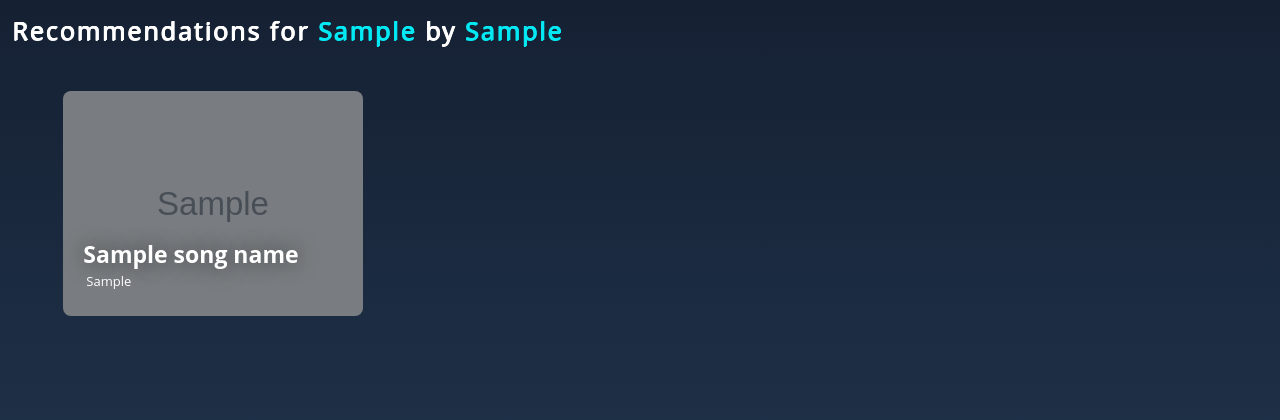
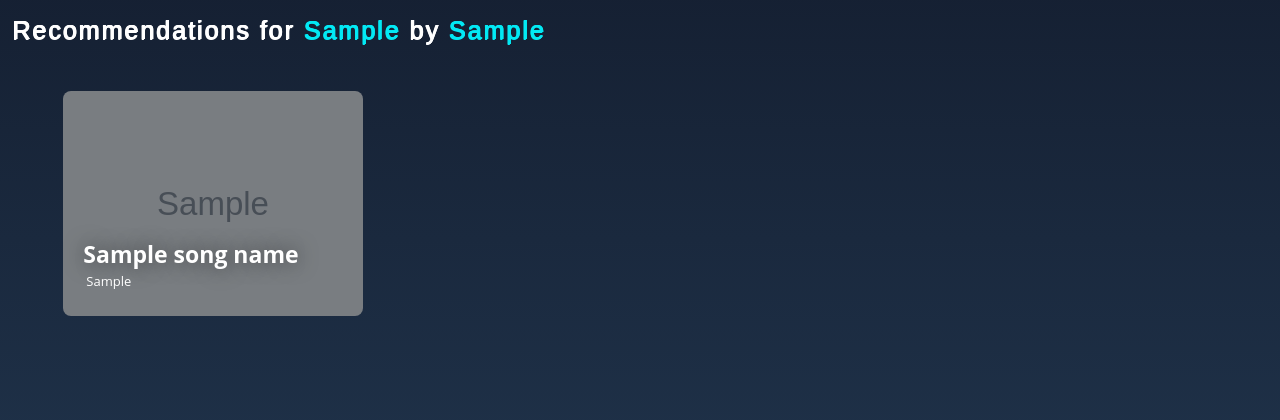
Before and after one commit to singharsh10/Music_Recommendation_System, a Flask app: template templates/results.html in a window 1280 px wide. Shown: the part 64-484 px from the top of the page. Run offline with Flask 2, Linux system fonts and the light colour scheme; the template is opened without the code that fills it: most values are stand-ins (such as "Sample title", 1, 10 or a date in 2020); grey boxes marked "Sample" are stand-in pictures.

Commit message:
changed font size and family

```diff
--- a/templates/results.html
+++ b/templates/results.html
@@ -38,8 +38,8 @@
 		}
 
 		.heading-recommend {
-			font-family: "Open Sans";
-			font-weight: 500;
+			font-family: 'Montserrat', sans-serif;
+			font-weight: 200;
 			color: white;
 			font-size: 25px;
 			text-shadow: 0px 1px, 1px 0px, 1px 0px;
```
